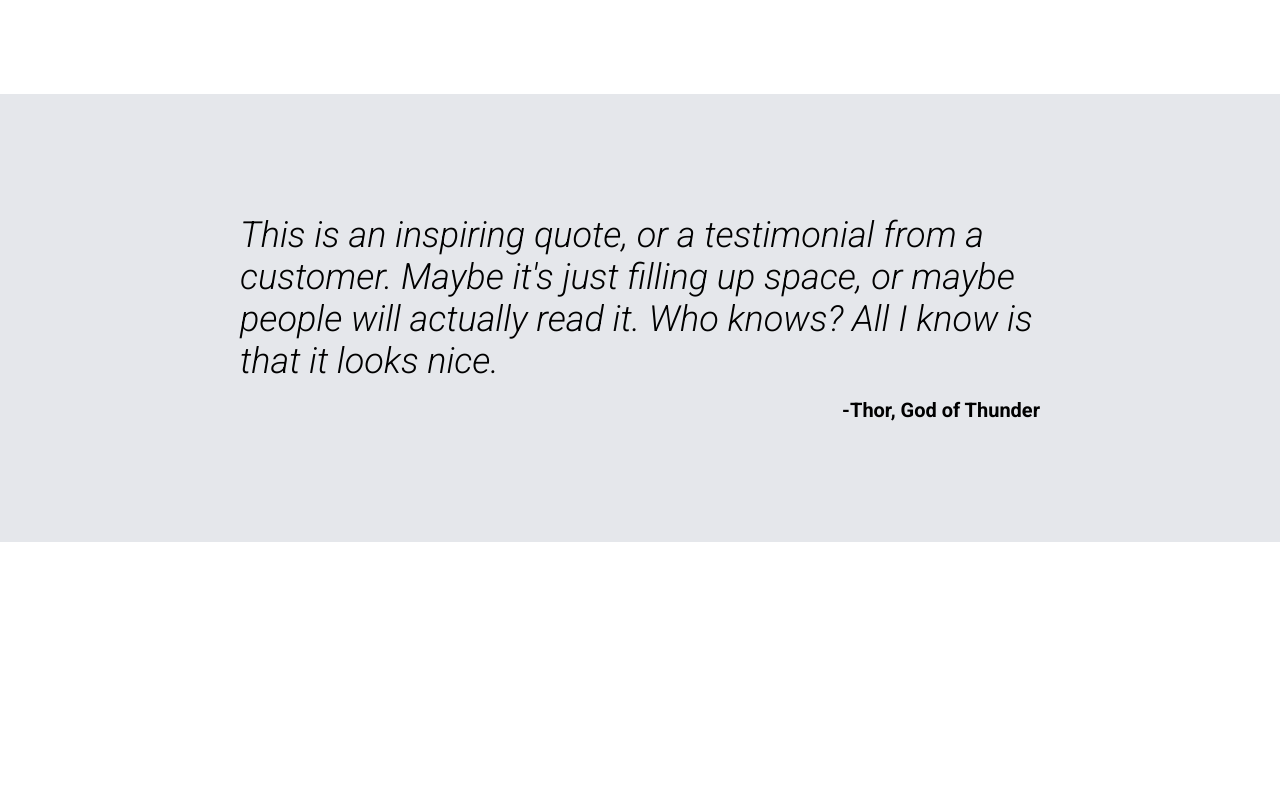
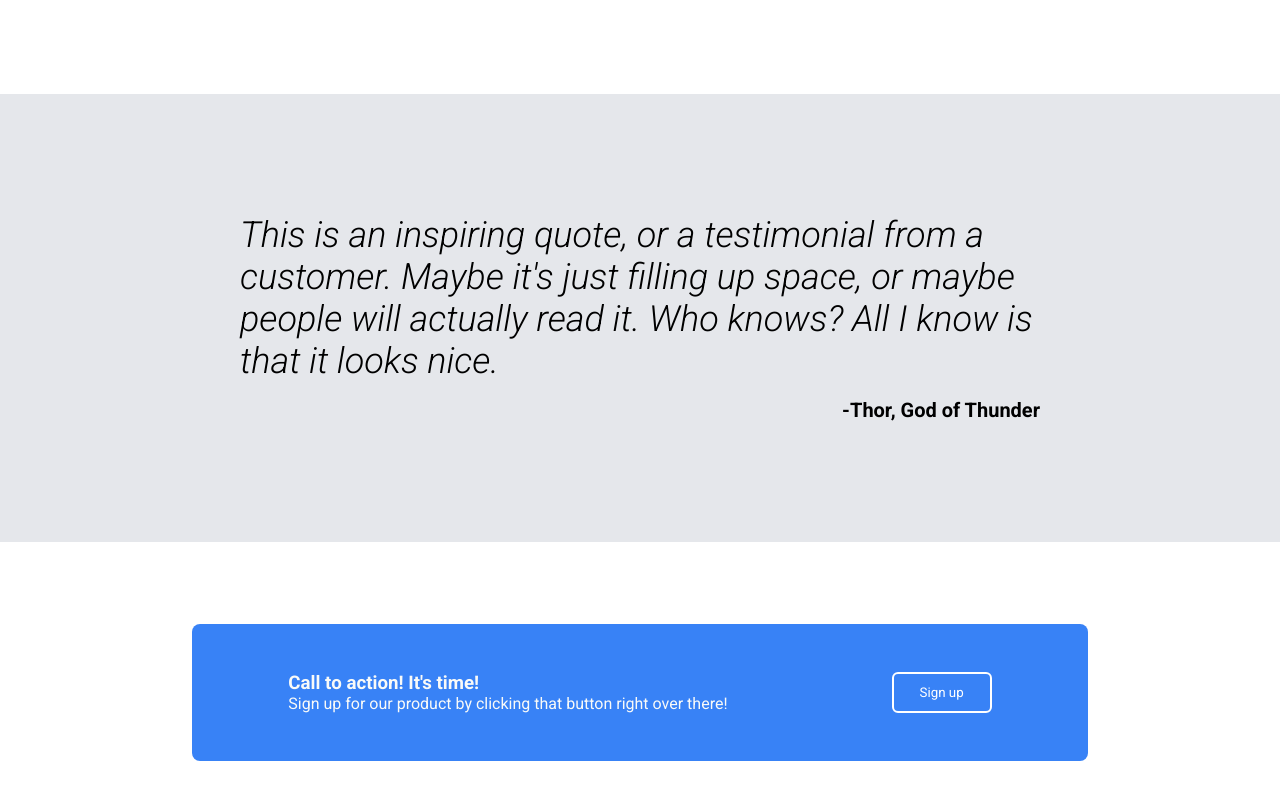
Before and after one commit to CourierID/landing-page, a plain HTML site: page index.html in a window 1280 px wide. Shown: the part 879-1679 px from the top of the page. Before the commit the page ends 1421 px from the top, so only its background shows below. Drawn offline with Linux system fonts and the light colour scheme.

Commit message:
Finish call to action

```diff
--- a/index.html
+++ b/index.html
@@ -55,7 +55,13 @@
                 <p class="attribution">-Thor, God of Thunder</p>
         </div>
         <div class="bottom">
-
+            <div class="action-container">
+                <div class="action-text">
+                    <h3>Call to action! It's time!</h3>
+                    <p>Sign up for our product by clicking that button right over there!</p>
+                </div>
+                <button type="button">Sign up</button>
+            </div>
         </div>
         <div class="footer">
 
--- a/styles.css
+++ b/styles.css
@@ -107,3 +107,32 @@ a {
     font-weight: bold;
     font-size: 20px;
 }
+
+.bottom {
+    display: flex;
+    justify-content: center;
+    align-items: center;
+    height: 300px;
+}
+
+.action-container {
+    background-color: #3882F6;
+    display: flex;
+    gap: 164px;
+    padding: 48px 96px;
+    border-radius: 8px;
+}
+
+.action-text {
+    color: #F9FAF8;
+}
+
+.action-container > button {
+    background-color: #3882F6;
+    border: 2px white solid;
+    color: white;
+    padding: 6px 26px;
+    text-align: center;
+    text-decoration: none;
+    border-radius: 6px;
+}
```
